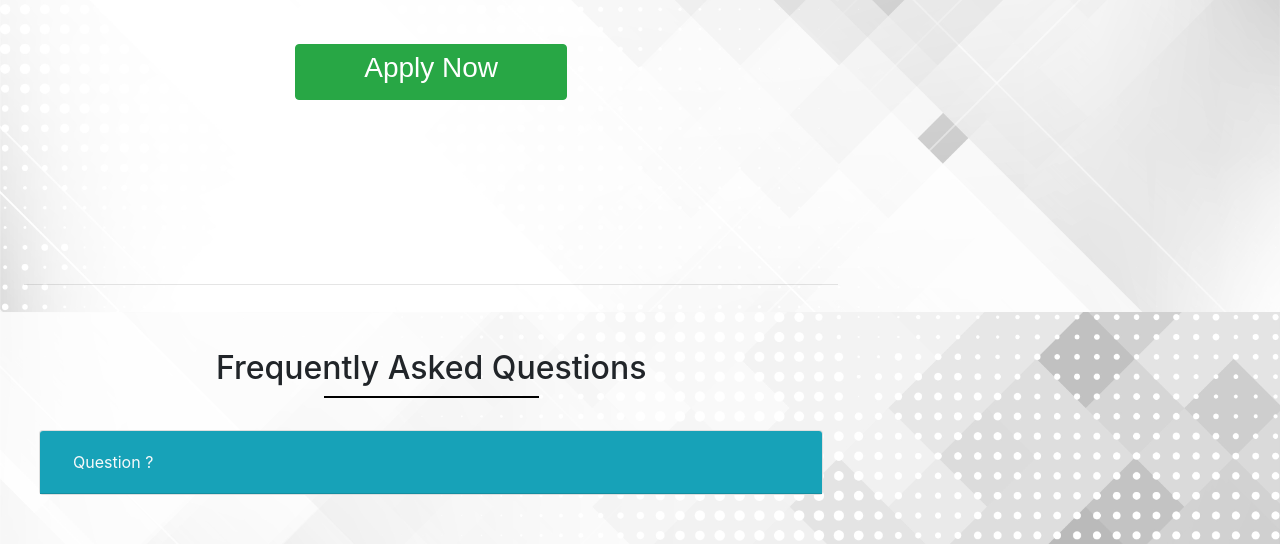
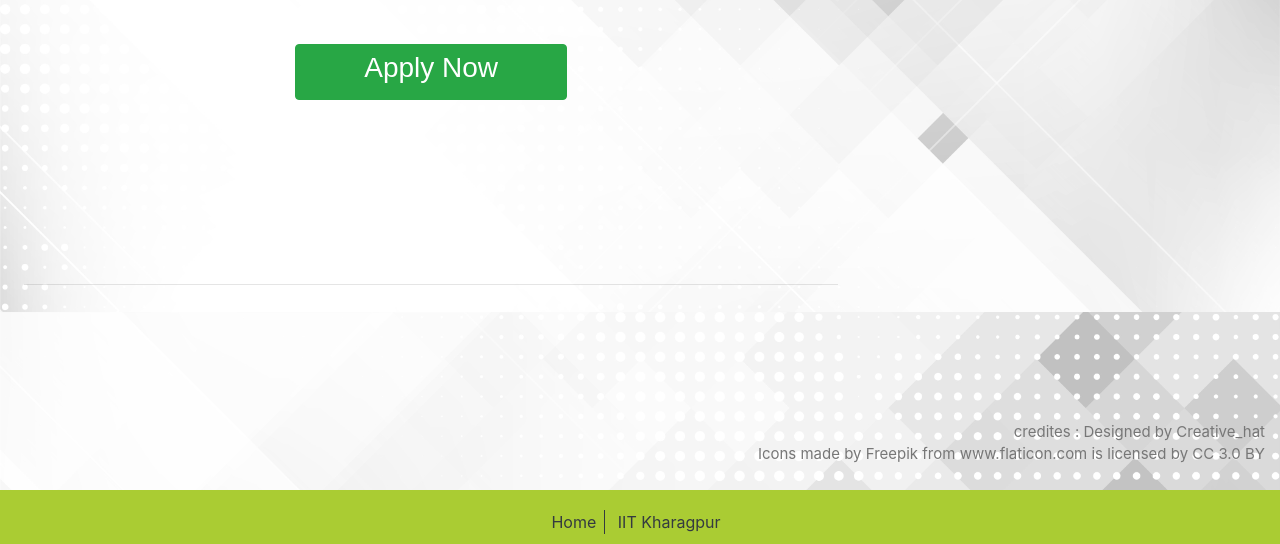
Before and after one commit to Rajesh-Khanna/Center-For-AI-staticPages, a plain HTML site: page ccourses.html in a window 1280 px wide. Shown: the part 3528-4072 px from the top of the page. Drawn offline with Linux system fonts and the light colour scheme.

Commit message:
FAQ commented

```diff
--- a/ccourses.html
+++ b/ccourses.html
@@ -632,12 +632,11 @@ integrity="sha384-MCw98/SFnGE8fJT3GXwEOngsV7Zt27NXFoaoApmYm81iuXoPkFOJwJ8ERdknLP
         <br><br>
         <hr>
         <br><br>
-        <div id="FAQ" class="container-fluid">
-            <h2 class="text-center"><span class="ttl">Frequently Asked Questions</span></h2>
-            <br>
-            <!-- <div class="row"> -->
-              <div class="w-100" id="question_list">
-                  <div id="accordion" class="">
+        <!-- <div id="FAQ" class="container-fluid"> -->
+            <!-- <h2 class="text-center"><span class="ttl">Frequently Asked Questions</span></h2> -->
+            <!-- <br> -->
+              <!-- <div class="w-100" id="question_list"> -->
+                  <!-- <div id="accordion" class="">
                       <div class="card">
                         <div class="card-header bg-info" id="headingOne">
                           <h5 class="mb-0">
@@ -653,7 +652,7 @@ integrity="sha384-MCw98/SFnGE8fJT3GXwEOngsV7Zt27NXFoaoApmYm81iuXoPkFOJwJ8ERdknLP
                           </div>
                         </div>
                     </div>
-              </div>
+              </div> -->
             <!-- {% for questions in object_list.question_list%} -->
             <!-- <div class="col-6 p-2"> -->
                 <!-- <div class="card border-success">
@@ -664,8 +663,8 @@ integrity="sha384-MCw98/SFnGE8fJT3GXwEOngsV7Zt27NXFoaoApmYm81iuXoPkFOJwJ8ERdknLP
                   <!-- </div> -->
             <!-- </div>
           {% endfor %} -->
-        </div>
-        </div>
+        <!-- </div> -->
+        <!-- </div> -->
       </div>
       <div class="col-md p-4" style="position:relative;transition-duration:0.5s;" id="side-card">
         <div class="" id="floating-card" style="transition-duration:0.5s;">
```
Also changed, not shown: applicant_form.html (+1 -1 lines).
